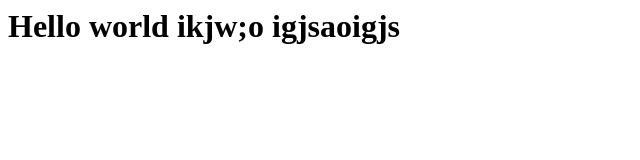
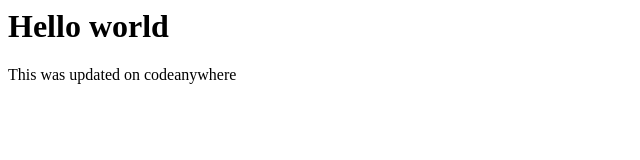
Before and after one commit to MHSMrRice/test-repository-2017-10, a plain HTML site: page index.html in a window 1280 px wide. Shown: the whole page, without its empty margins (0-640 px from the left). Drawn offline with Linux system fonts and the light colour scheme.

Commit message:
codeanywhere

```diff
--- a/index.html
+++ b/index.html
@@ -3,6 +3,9 @@
 	<title> test Page</title>
 </head>
 <body>
-	<h1>Hello world ikjw;o igjsaoigjs</h1>
+	<h1>Hello world</h1>
+	<p>
+		This was updated on codeanywhere
+	</p>
 </body>
 </html>
```
